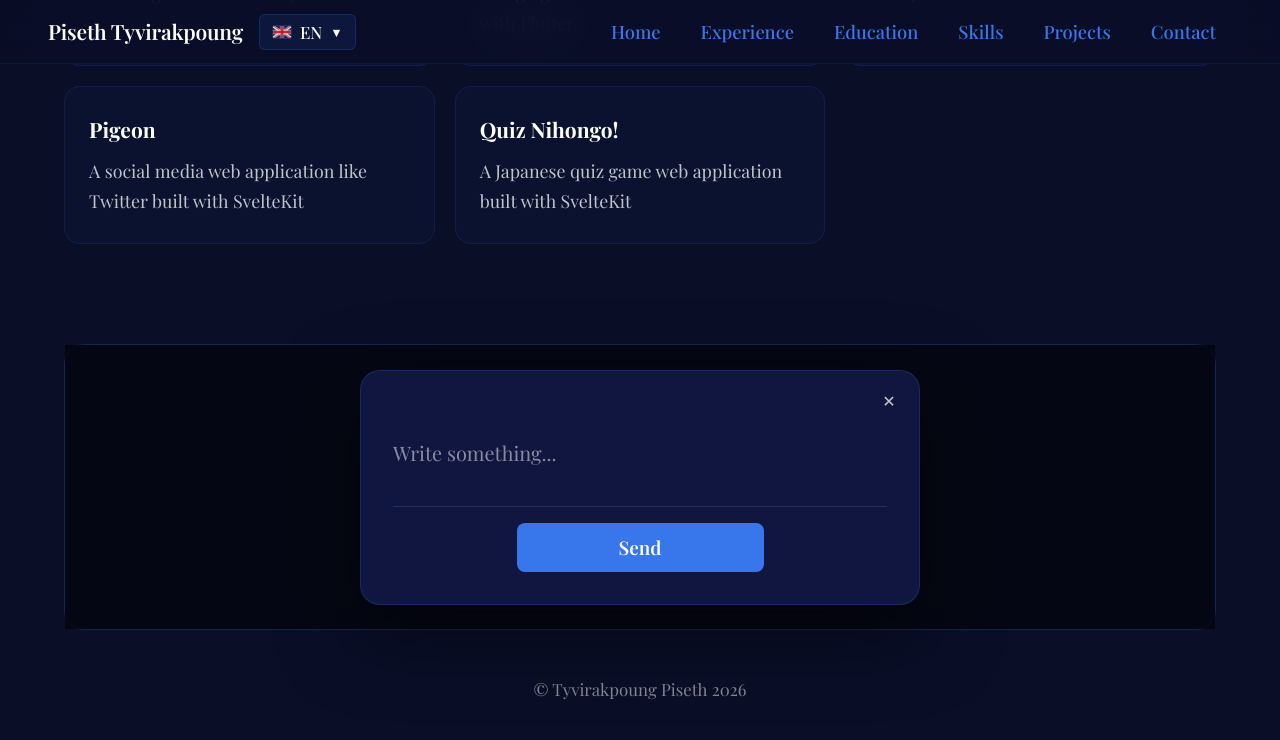
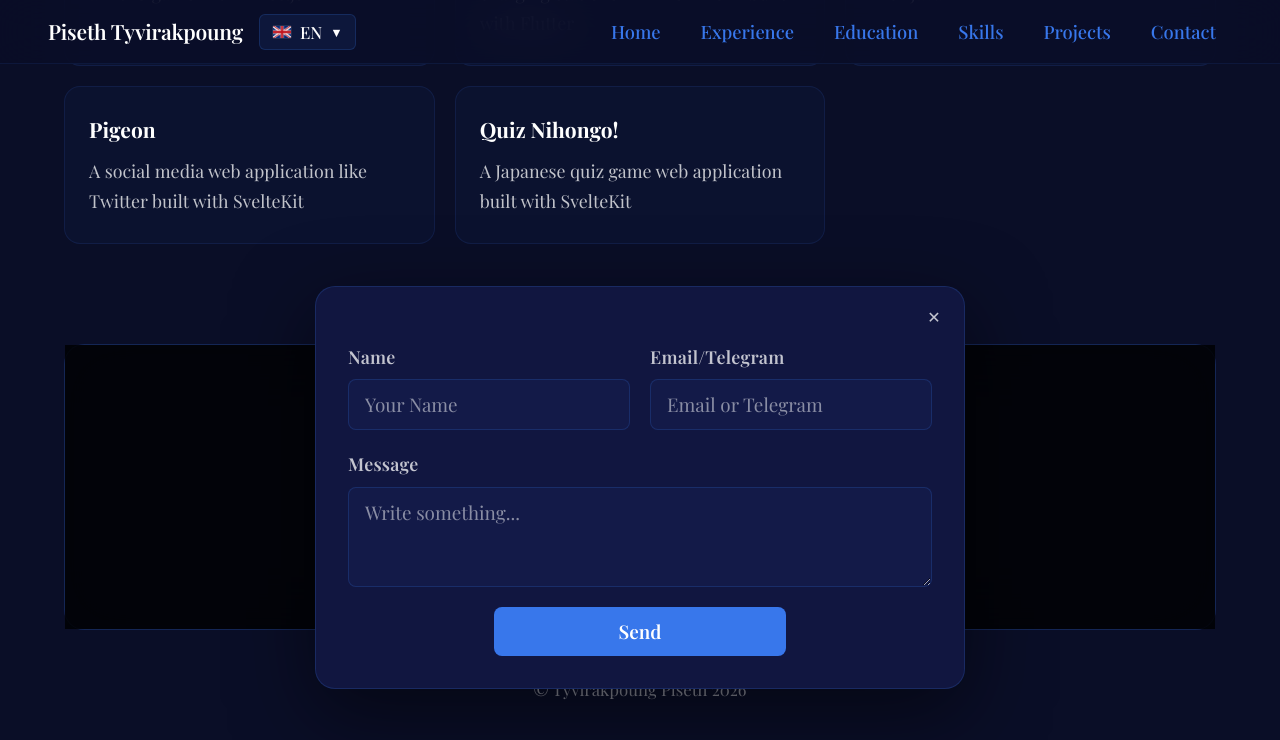
Before and after one commit to Numpang1812/react-portfolio, a React (Vite) app: page / in a window 1280 px wide. Both pictures are taken after a click on the button "Send me a Message". Shown: the part 3031-3771 px from the top of the page. Built offline with nearby package versions, Linux system fonts and the light colour scheme; a web font is replaced by a local one.

Commit message:
feat: implemented name and email address fields in contact form

```diff
--- a/src/home.css
+++ b/src/home.css
@@ -420,10 +420,13 @@ html[lang="ja"] {
 /* ── Contact Modal ── */
 .contact-modal-backdrop {
   position: fixed;
-  inset: 0;
-  background: rgba(0, 0, 0, 0.6);
-  backdrop-filter: blur(12px);
-  -webkit-backdrop-filter: blur(12px);
+  top: 0;
+  left: 0;
+  right: 0;
+  bottom: 0;
+  background: rgba(0, 0, 0, 0.8);
+  backdrop-filter: blur(30px);
+  -webkit-backdrop-filter: blur(30px);
   display: flex;
   align-items: center;
   justify-content: center;
@@ -432,13 +435,16 @@ html[lang="ja"] {
 }
 
 .contact-modal {
-  width: min(560px, 92vw);
+  width: min(650px, 95vw);
+  max-height: 90vh;
+  overflow-y: auto;
   background: #111640;
   border: 1px solid var(--border-color);
   border-radius: 20px;
   box-shadow: 0 24px 80px rgba(0, 0, 0, 0.5);
   padding: 32px;
   position: relative;
+  text-align: left;
 }
 
 .contact-modal-close {
@@ -467,31 +473,69 @@ html[lang="ja"] {
   margin-top: 24px;
   display: flex;
   flex-direction: column;
-  gap: 16px;
+  gap: 20px;
   color: var(--text-primary);
+  text-align: left;
 }
 
-.contact-form textarea {
-  padding: 12px 0;
-  background: transparent;
-  border: none;
-  border-bottom: 1px solid rgba(56, 119, 235, 0.25);
-  border-radius: 0;
-  font-family: inherit;
-  font-size: 0.95rem;
-  resize: none;
-  outline: none;
-  color: var(--text-primary);
-  min-height: 80px;
-  transition: border-color 0.3s ease;
+.form-row {
+  display: grid;
+  grid-template-columns: 1fr 1fr;
+  gap: 20px;
+  text-align: left;
 }
 
+.form-field {
+  display: flex;
+  flex-direction: column;
+  gap: 8px;
+  text-align: left;
+}
+
+.form-field label {
+  font-size: 0.85rem;
+  font-weight: 600;
+  color: var(--text-secondary);
+  letter-spacing: 0.25px;
+}
+
+.contact-form input,
+.contact-form textarea {
+  padding: 12px 16px;
+  background: rgba(56, 119, 235, 0.05);
+  border: 1px solid rgba(56, 119, 235, 0.2);
+  border-radius: 8px;
+  color: var(--text-primary);
+  font-size: 0.9rem;
+  transition: all 0.3s ease;
+  font-family: inherit;
+  text-align: left;
+}
+
+.contact-form input::placeholder,
 .contact-form textarea::placeholder {
   color: var(--text-muted);
 }
 
+.contact-form input:focus,
 .contact-form textarea:focus {
-  border-bottom-color: var(--accent-blue);
+  outline: none;
+  border-color: var(--accent-blue);
+  background: rgba(56, 119, 235, 0.1);
+  box-shadow: 0 0 0 3px rgba(56, 119, 235, 0.1);
+}
+
+.contact-form textarea {
+  min-height: 100px;
+  resize: vertical;
+}
+
+/* Responsive contact form */
+@media (max-width: 640px) {
+  .form-row {
+    grid-template-columns: 1fr;
+    gap: 16px;
+  }
 }
 
 .contact-form button {
--- a/src/home.tsx
+++ b/src/home.tsx
@@ -240,6 +240,8 @@ function Projects() {
 function Footer() {
     const { t } = useTranslation();
     const [isFormVisible, setIsFormVisible] = useState(false);
+    const [name, setName] = useState('');
+    const [contact, setContact] = useState('');
     const [message, setMessage] = useState('');
     const [isSending, setIsSending] = useState(false);
     const [sendError, setSendError] = useState<string | null>(null);
@@ -276,7 +278,7 @@ function Footer() {
             const res = await fetch('/api/contact', {
                 method: 'POST',
                 headers: { 'Content-Type': 'application/json' },
-                body: JSON.stringify({ message, website_confirm: honeypot }),
+                body: JSON.stringify({ name, contact, message, website_confirm: honeypot }),
             });
 
             const data = await res.json().catch(() => null);
@@ -286,6 +288,8 @@ function Footer() {
             }
 
             setSendSuccess(true);
+            setName('');
+            setContact('');
             setMessage('');
 
             setTimeout(() => {
@@ -346,12 +350,37 @@ function Footer() {
                         </span>
 
                         <form className='contact-form' onSubmit={handleSubmit}>
+                            <div className='form-row'>
+                                <div className='form-field'>
+                                    <label>{t('footer.nameLabel')}</label>
+                                    <input
+                                        type="text"
+                                        value={name}
+                                        onChange={(e) => setName(e.target.value)}
+                                        placeholder={t('footer.namePlaceholder')}
+                                        required
+                                    />
+                                </div>
+                                <div className='form-field'>
+                                    <label>{t('footer.contactLabel')}</label>
+                                    <input
+                                        type="text"
+                                        value={contact}
+                                        onChange={(e) => setContact(e.target.value)}
+                                        placeholder={t('footer.contactPlaceholder')}
+                                        required
+                                    />
+                                </div>
+                            </div>
+                            <div className='form-field'>
+                                <label>{t('footer.messageLabel')}</label>
                                 <textarea
                                     value={message}
                                     onChange={(e) => setMessage(e.target.value)}
                                     placeholder={t('footer.placeholder')}
                                     required
                                 />
+                            </div>
                             {/* Honeypot field */}
                             <input
                                 type="text"
--- a/src/i18n/locales/en.json
+++ b/src/i18n/locales/en.json
@@ -99,6 +99,11 @@
     "contact": "Send me a Message",
     "closeForm": "Close Form",
     "viewCV": "View my Curriculum Vitae",
+    "nameLabel": "Name",
+    "contactLabel": "Email/Telegram",
+    "messageLabel": "Message",
+    "namePlaceholder": "Your Name",
+    "contactPlaceholder": "Email or Telegram",
     "placeholder": "Write something...",
     "send": "Send",
     "sending": "Sending...",
--- a/src/i18n/locales/ja.json
+++ b/src/i18n/locales/ja.json
@@ -95,10 +95,15 @@
     ]
   },
   "footer": {
-    "title": "私とつながる",
+    "title": "連絡先",
     "contact": "メッセージを送る",
     "closeForm": "フォームを閉じる",
     "viewCV": "履歴書を見る",
+    "nameLabel": "名前",
+    "contactLabel": "メール/Telegram",
+    "messageLabel": "メッセージ",
+    "namePlaceholder": "お名前",
+    "contactPlaceholder": "メールまたはTelegram",
     "placeholder": "何か書いてください...",
     "send": "送信",
     "sending": "送信中...",
--- a/src/i18n/locales/km.json
+++ b/src/i18n/locales/km.json
@@ -99,6 +99,11 @@
     "contact": "ផ្ញើសារដល់ខ្ញុំ",
     "closeForm": "បិទសំណុំបែបបទ",
     "viewCV": "មើលប្រវត្តិរូបរបស់ខ្ញុំ",
+    "nameLabel": "ឈ្មោះ",
+    "contactLabel": "អ៊ីមែល/Telegram",
+    "messageLabel": "សារ",
+    "namePlaceholder": "ឈ្មោះរបស់អ្នក",
+    "contactPlaceholder": "អ៊ីមែល ឬ Telegram",
     "placeholder": "សរសេរអ្វីមួយ...",
     "send": "ផ្ញើ",
     "sending": "កំពុងផ្ញើ...",
```
Also changed, not shown: 1 other file (tests, documents, lock files or other folders). Lines whose indentation alone changed are shown as unchanged.
